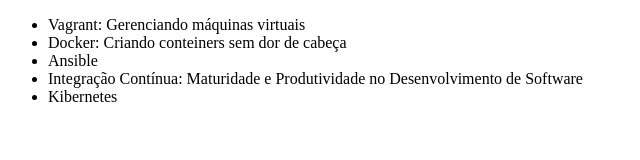
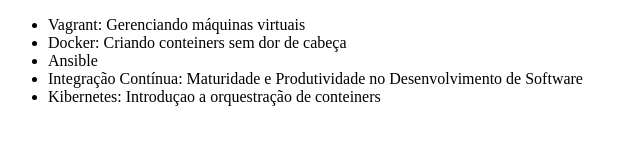
Before and after one commit to SinvalNMJunior/alura-git, a plain HTML site: page index.html in a window 1280 px wide. Shown: the whole page, without its empty margins (0-640 px from the left). Drawn offline with Linux system fonts and the light colour scheme.

Commit message:
Alterando o nome do curso de Kubernetes

```diff
--- a/index.html
+++ b/index.html
@@ -10,7 +10,7 @@
         <li>Docker: Criando conteiners sem dor de cabeça</li>
         <li>Ansible</li>
         <li>Integração Contínua: Maturidade e Produtividade no Desenvolvimento de Software</li>
-        <li>Kibernetes</li>
+        <li>Kibernetes: Introduçao a orquestração de conteiners</li>
     </ul>
 </body>
 </html>
```
